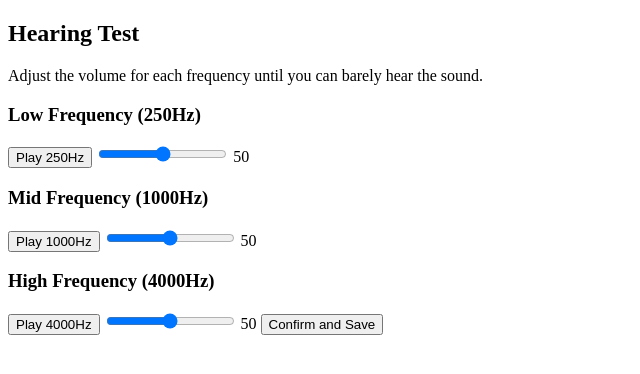
After one commit to AGR-23/WaveHeaven, a Django app: page /hearing-test/ in a window 1280 px wide. The commit adds this page. Shown: the top 374 px of the page, without its empty margins (0-640 px from the left). Run offline with Django 5.2, Linux system fonts and the light colour scheme.

Commit message:
Implementing sign up, log in and hearing test

```diff
--- a/waveheavenproject/wa/models.py
+++ b/waveheavenproject/wa/models.py
@@ -2,11 +2,14 @@ from django.db import models
 from django.contrib.auth.models import User
 
 class UserPreferences(models.Model):
-    # Campos existentes
     user = models.OneToOneField(User, on_delete=models.CASCADE)
     ideal_volume = models.FloatField(default=50.0)
     microphone_active = models.BooleanField(default=False)
     last_adjusted_volume = models.FloatField(default=50.0)
+
+    low_freq_threshold = models.FloatField(default=50.0)  # 250Hz
+    mid_freq_threshold = models.FloatField(default=50.0)  # 1000Hz
+    high_freq_threshold = models.FloatField(default=50.0)  # 4000Hz
 
     SOUND_CATEGORIES = [
         ('music', 'Música'),
--- /dev/null
+++ b/waveheavenproject/wa/templates/hearing_test.html
@@ -0,0 +1,58 @@
+<!DOCTYPE html>
+<html lang="en">
+<head>
+    <meta charset="UTF-8">
+    <meta name="viewport" content="width=device-width, initial-scale=1.0">
+    <title>Hearing Test</title>
+</head>
+<body>
+    <h2>Hearing Test</h2>
+    <p>Adjust the volume for each frequency until you can barely hear the sound.</p>
+
+    <form method="post">
+        {% csrf_token %}
+
+        <!-- Low Frequency Test (250 Hz) -->
+        <h3>Low Frequency (250Hz)</h3>
+        <button type="button" onclick="playSound(250)">Play 250Hz</button>
+        <input type="range" id="low_volume" name="low_volume" min="0" max="100" step="1" oninput="updateVolume('low_display', this.value)">
+        <span id="low_display">50</span>
+
+        <!-- Mid Frequency Test (1000 Hz) -->
+        <h3>Mid Frequency (1000Hz)</h3>
+        <button type="button" onclick="playSound(1000)">Play 1000Hz</button>
+        <input type="range" id="mid_volume" name="mid_volume" min="0" max="100" step="1" oninput="updateVolume('mid_display', this.value)">
+        <span id="mid_display">50</span>
+
+        <!-- High Frequency Test (4000 Hz) -->
+        <h3>High Frequency (4000Hz)</h3>
+        <button type="button" onclick="playSound(4000)">Play 4000Hz</button>
+        <input type="range" id="high_volume" name="high_volume" min="0" max="100" step="1" oninput="updateVolume('high_display', this.value)">
+        <span id="high_display">50</span>
+
+        <button type="submit">Confirm and Save</button>
+    </form>
+
+    <script>
+        function updateVolume(displayId, value) {
+            document.getElementById(displayId).innerText = value;
+        }
+
+        function playSound(frequency) {
+            const audioContext = new (window.AudioContext || window.webkitAudioContext)();
+            const oscillator = audioContext.createOscillator();
+            const gainNode = audioContext.createGain();
+
+            oscillator.type = "sine";
+            oscillator.frequency.setValueAtTime(frequency, audioContext.currentTime);
+            gainNode.gain.setValueAtTime(0.2, audioContext.currentTime);  // Volumen inicial bajo
+
+            oscillator.connect(gainNode);
+            gainNode.connect(audioContext.destination);
+
+            oscillator.start();
+            setTimeout(() => oscillator.stop(), 2000);  // Sonido dura 2 segundos
+        }
+    </script>
+</body>
+</html>
--- a/waveheavenproject/wa/views.py
+++ b/waveheavenproject/wa/views.py
@@ -95,17 +95,36 @@ def user_register(request):
             user.set_password(user_form.cleaned_data["password"])
             user.save()
 
-            # Guardar la información del dispositivo
             device = device_form.save(commit=False)
             device.user = user
             device.save()
 
-            login(request, user)  # Autenticamos automáticamente después del registro
-            return redirect("dashboard")
+            login(request, user)
+
+            return redirect("hearing_test")
+
     else:
         user_form = UserRegisterForm()
         device_form = DeviceForm()
+
     return render(request, "register.html", {"user_form": user_form, "device_form": device_form})
+
+def hearing_test(request):
+    if request.method == "POST":
+        low_volume = request.POST.get("low_volume", 50)
+        mid_volume = request.POST.get("mid_volume", 50)
+        high_volume = request.POST.get("high_volume", 50)
+
+        if request.user.is_authenticated:
+            user_prefs, created = UserPreferences.objects.get_or_create(user=request.user)
+            # Guardamos el volumen promedio de las pruebas como el ideal
+            user_prefs.ideal_volume = (int(low_volume) + int(mid_volume) + int(high_volume)) / 3
+            user_prefs.save()
+
+            return redirect("dashboard")  # Redirigir al dashboard
+
+    return render(request, "hearing_test.html")
+
 
 def user_login(request):
     if request.method == "POST":
@@ -119,6 +138,7 @@ def user_login(request):
             return render(request, "login.html", {"error": "Invalid username or password"})
     return render(request, "login.html")
 
+
 def user_logout(request):
     logout(request)
     return redirect("login")
--- a/waveheavenproject/waveheaven/urls.py
+++ b/waveheavenproject/waveheaven/urls.py
@@ -6,7 +6,11 @@ from wa.views import (
     toggle_microphone,
     adjust_volume,
     set_sound_category,
-    user_register
+    user_register,
+    user_dashboard,
+    user_login,
+    user_logout,
+    hearing_test
 )
 
 urlpatterns = [
@@ -17,12 +21,16 @@ urlpatterns = [
     path('', home, name='home'),
 
     # Rutas de autenticación
-    path('login/', auth_views.LoginView.as_view(template_name='wa/login.html'), name='login'),
-    path('logout/', auth_views.LogoutView.as_view(), name='logout'),
+    path('login/', user_login, name='login'),
+    path('logout/', user_logout, name='logout'),
     path('register/', user_register, name='register'),
 
     # API endpoints
     path('api/toggle_microphone/', toggle_microphone, name='toggle_microphone'),
     path('api/adjust_volume/', adjust_volume, name='adjust_volume'),
     path('api/set_sound_category/', set_sound_category, name='set_sound_category'),
+    path("dashboard/", user_dashboard, name="dashboard"),
+    path("hearing-test/", hearing_test, name="hearing_test"),
+
+
 ]
```
Also changed, not shown: waveheavenproject/wa/templates/index.html (+11 -2 lines), waveheavenproject/wa/templates/login.html (+4 -3 lines), waveheavenproject/db.sqlite3.
